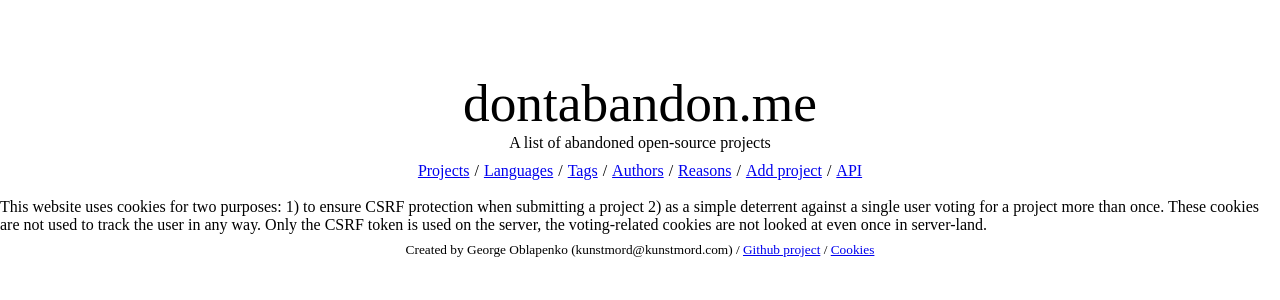
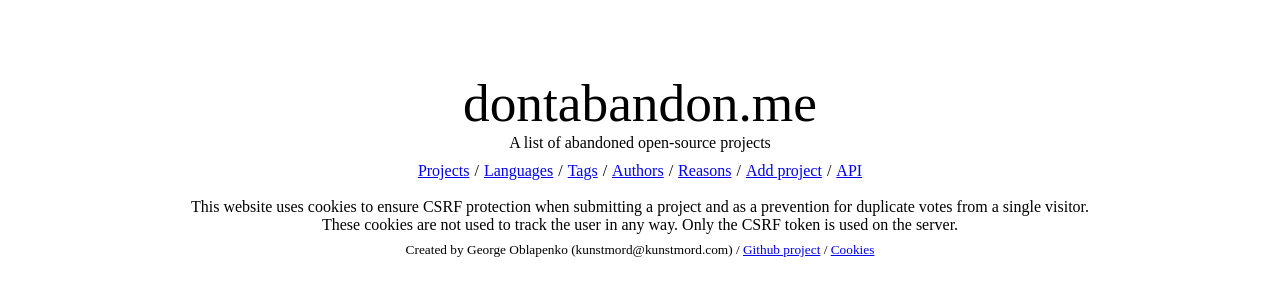
Before and after one commit to Kunstmord/abandoned, a Django app: page /cookies/ in a window 1280 px wide. Shown: the part 235-535 px from the top of the page. Run offline with Django 3.2, Linux system fonts and the light colour scheme; parts of the project's set-up code (start-up, migrations or seed data) failed here and were passed over.

Commit message:
better wording

```diff
--- a/templates/cookiepolicy.html
+++ b/templates/cookiepolicy.html
@@ -25,9 +25,14 @@
 
         <div class="page_element">
             <div style="margin-left: auto; margin-right: auto;">
-                This website uses cookies for two purposes: 1) to ensure CSRF protection when submitting a project 2) as a simple deterrent
-                against a single user voting for a project more than once. These cookies are not used to track the user in any way. Only the CSRF token
-                is used on the server, the voting-related cookies are not looked at even once in server-land.
+                This website uses cookies to ensure CSRF protection when submitting a project and as a prevention for duplicate votes from a single visitor.
+            </div>
+        </div>
+
+        <div class="page_element">
+            <div style="margin-left: auto; margin-right: auto;">
+                These cookies are not used to track the user in any way. Only the CSRF token
+                is used on the server.
             </div>
         </div>
 
```
